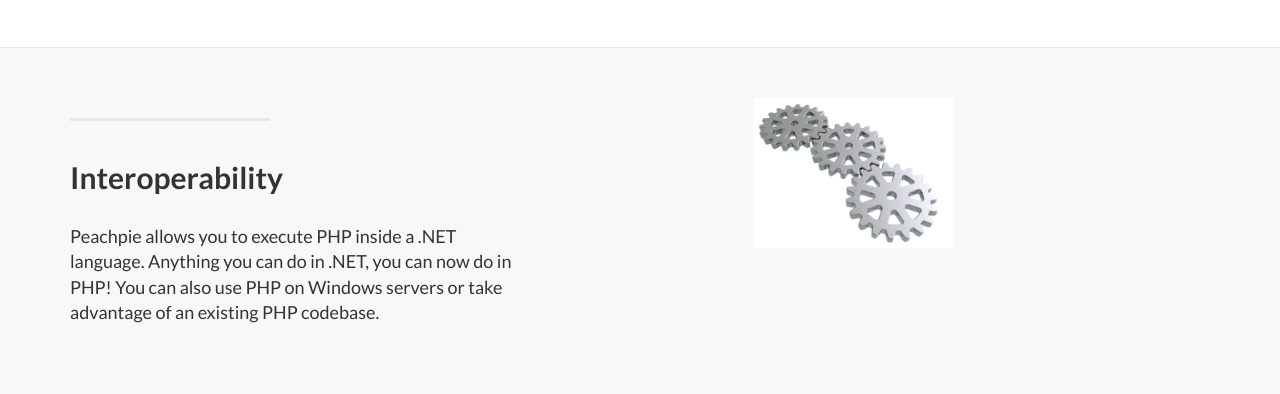
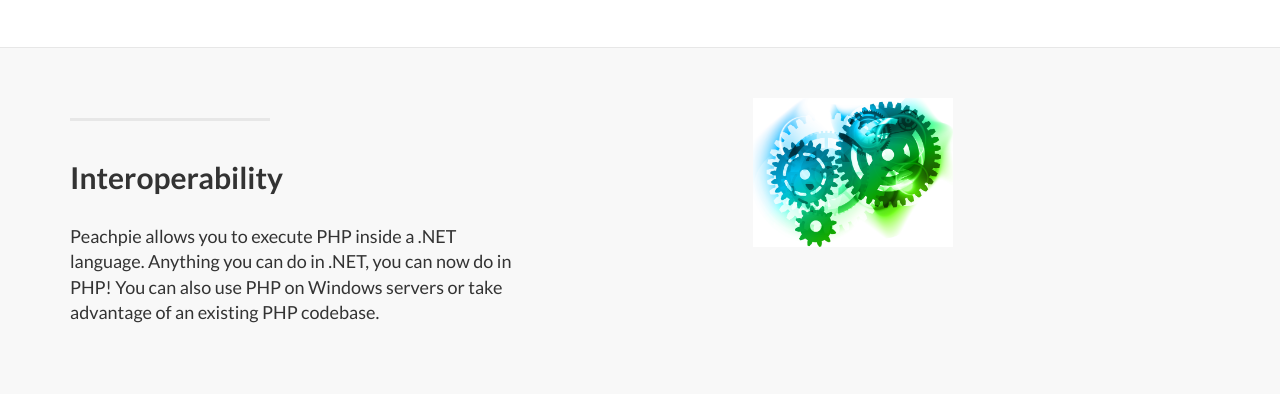
Before and after one commit to leonmeijer/peachpie-web, a plain HTML site: page index.html in a window 1280 px wide. Shown: the part 1617-2011 px from the top of the page. Drawn offline with Linux system fonts and the light colour scheme.

Commit message:
change jpg to png

```diff
--- a/index.html
+++ b/index.html
@@ -155,7 +155,7 @@
                     <p class="lead">Peachpie allows you to execute PHP inside a .NET language. Anything you can do in .NET, you can now do in PHP! You can also use PHP on Windows servers or take advantage of an existing PHP codebase.</p>
                 </div>
                 <div class="col-lg-5 col-lg-offset-2 col-sm-6">
-                    <img class="img-responsive" src="img/interop.jpg" width='200px' alt="">
+                    <img class="img-responsive" src="img/interop.png" width='200px' alt="">
                 </div>
             </div>
 
```
